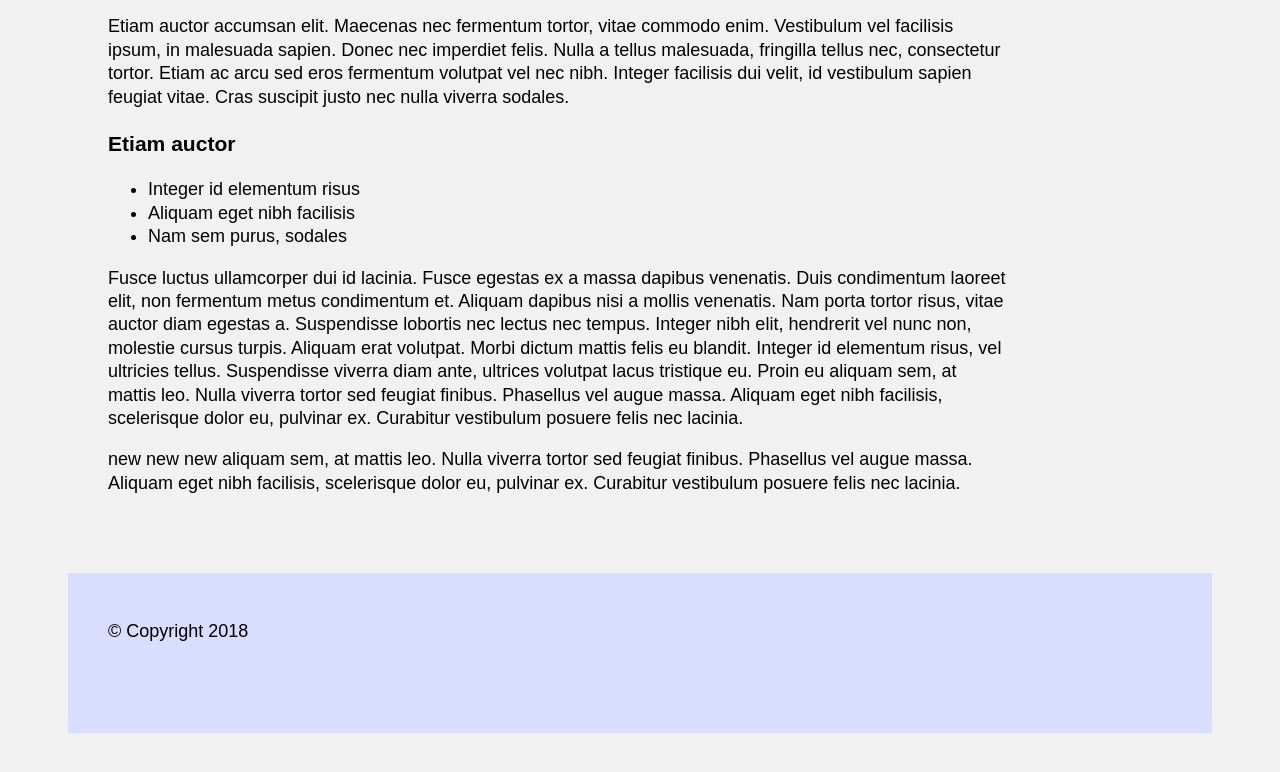
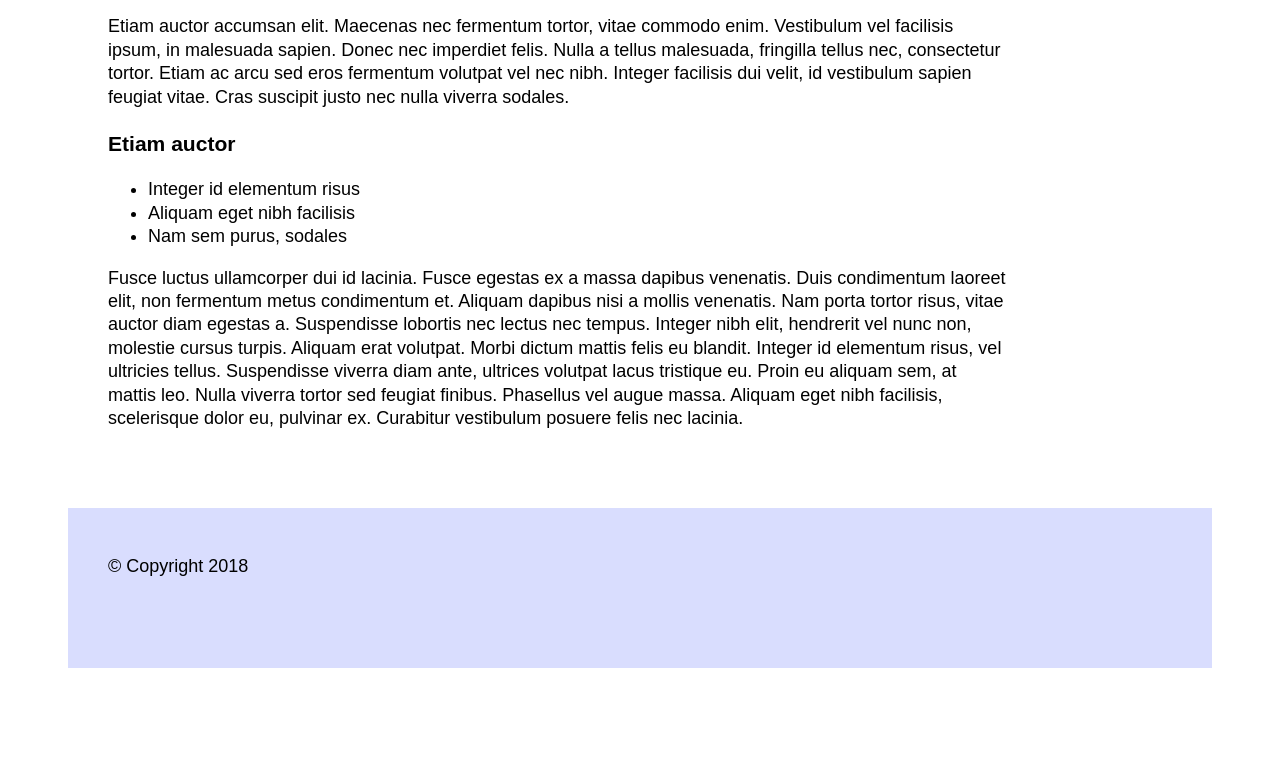
Before and after one commit to JKatras/gh-demo, a plain HTML site: page index.html in a window 1280 px wide. Shown: the part 498-1270 px from the top of the page. After the commit the page ends 1214 px from the top, so only its background shows below. Drawn offline with Linux system fonts and the light colour scheme; a web font is replaced by a local one.

Commit message:
Revert "2 file changes, 1 file revert?"
This reverts commit 2c25e5c7acecf046c756fd60f5a7c89af106e827.

```diff
--- a/css/main.css
+++ b/css/main.css
@@ -34,7 +34,3 @@ footer{
 	background-color: #d9ddfe;
 	height:100px;
 }
-
-body{
-	background-color:#f1f1f1;
-}
--- a/index.html
+++ b/index.html
@@ -35,9 +35,6 @@
 				<li>Nam sem purus, sodales</li>
 			</ul>
 			<p>Fusce luctus ullamcorper dui id lacinia. Fusce egestas ex a massa dapibus venenatis. Duis condimentum laoreet elit, non fermentum metus condimentum et. Aliquam dapibus nisi a mollis venenatis. Nam porta tortor risus, vitae auctor diam egestas a. Suspendisse lobortis nec lectus nec tempus. Integer nibh elit, hendrerit vel nunc non, molestie cursus turpis. Aliquam erat volutpat. Morbi dictum mattis felis eu blandit. Integer id elementum risus, vel ultricies tellus. Suspendisse viverra diam ante, ultrices volutpat lacus tristique eu. Proin eu aliquam sem, at mattis leo. Nulla viverra tortor sed feugiat finibus. Phasellus vel augue massa. Aliquam eget nibh facilisis, scelerisque dolor eu, pulvinar ex. Curabitur vestibulum posuere felis nec lacinia. </p>
-			<p> new new new
-
-			aliquam sem, at mattis leo. Nulla viverra tortor sed feugiat finibus. Phasellus vel augue massa. Aliquam eget nibh facilisis, scelerisque dolor eu, pulvinar ex. Curabitur vestibulum posuere felis nec lacinia. </p>
 		</main>
 		<footer>
 			<p>&copy; Copyright 2018</p>
```
